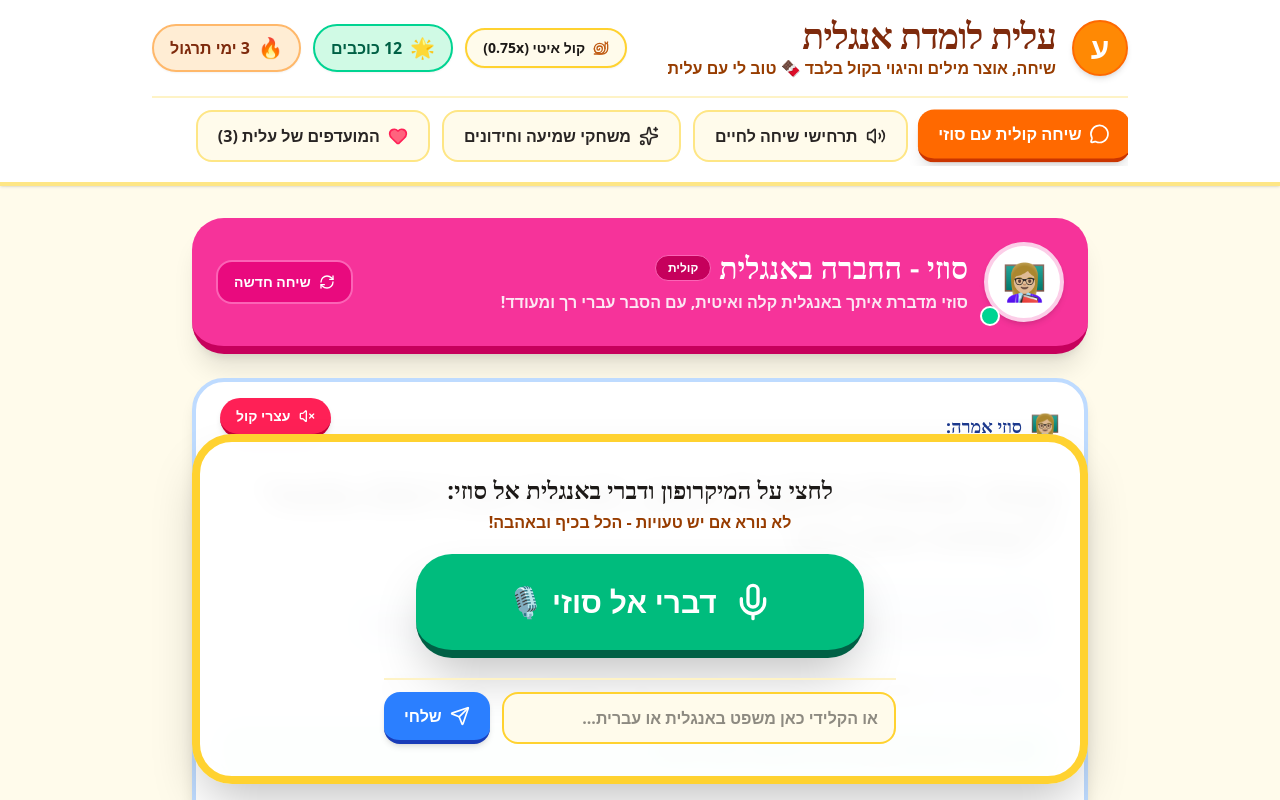
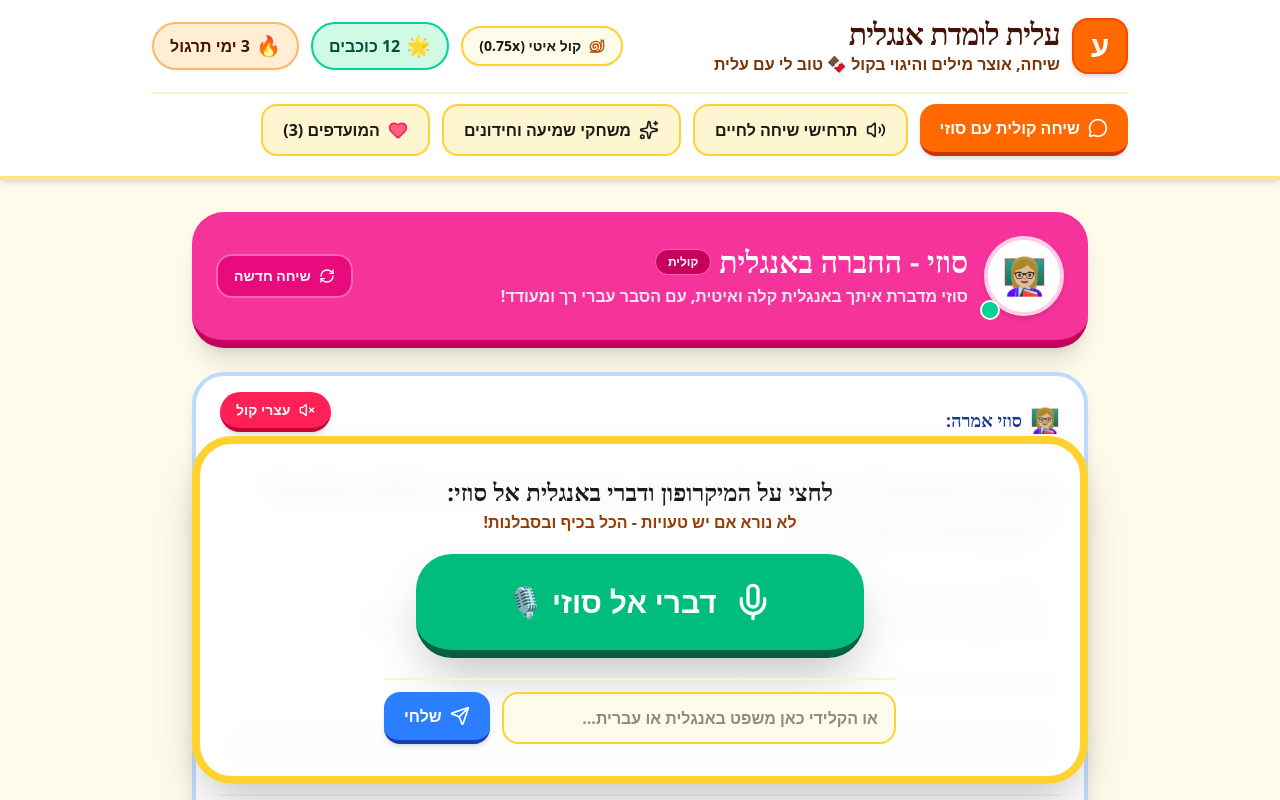
Before and after one commit to ruth257/EliteAnglit, a React (Vite) app: page / in a window 1280 px wide. Shown: the top 800 px of the page. Built offline with nearby package versions, Linux system fonts and the light colour scheme.

Commit message:
refactor: improve mobile experience and offline stability
- Add PWA meta tags and viewport optimizations for mobile
- Implement client-side-only AI response engine
- Enhance voice synthesis reliability on Android/iOS
- Add GitHub Pages SPA 404 handler for routing support

```diff
--- /dev/null
+++ b/public/404.html
@@ -0,0 +1,22 @@
+<!DOCTYPE html>
+<html>
+  <head>
+    <meta charset="utf-8" />
+    <title>עלית לומדת אנגלית 🍫 טוב לי עם עלית</title>
+    <script>
+      // Single Page Apps for GitHub Pages
+      // Redirect 404 back to root index.html with relative path
+      var segmentCount = 0;
+      var l = window.location;
+      l.replace(
+        l.protocol + '//' + l.hostname + (l.port ? ':' + l.port : '') +
+        l.pathname.split('/').slice(0, 1 + segmentCount).join('/') + '/?p=' +
+        l.pathname.slice(1).split('/').slice(segmentCount).join('/').replace(/&/g, '~and~') +
+        (l.search ? '&q=' + l.search.slice(1).replace(/&/g, '~and~') : '') +
+        l.hash
+      );
+    </script>
+  </head>
+  <body>
+  </body>
+</html>
--- a/src/components/Header.tsx
+++ b/src/components/Header.tsx
@@ -16,31 +16,52 @@ export const Header: React.FC<HeaderProps> = ({
   toggleSpeed,
 }) => {
   return (
-    <header className="bg-white border-b-4 border-amber-200 sticky top-0 z-30 shadow-sm backdrop-blur-md">
-      <div className="max-w-5xl mx-auto px-4 py-4 sm:px-6">
+    <header className="bg-white border-b-4 border-amber-200 relative z-20 shadow-md">
+      <div className="max-w-5xl mx-auto px-3 py-3 sm:px-6 sm:py-4">
         {/* Top Branding & Stats Bar */}
-        <div className="flex flex-col sm:flex-row items-center justify-between gap-4 pb-4 border-b-2 border-amber-100">
-          <div className="flex items-center gap-4 text-right">
-            <div className="w-14 h-14 bg-orange-400 rounded-full flex items-center justify-center text-white text-3xl shadow-md border-2 border-orange-500 font-bold shrink-0">
+        <div className="flex flex-col sm:flex-row items-center justify-between gap-3 sm:gap-4 pb-3 sm:pb-4 border-b-2 border-amber-100">
+          <div className="flex items-center gap-3 text-right w-full sm:w-auto justify-between sm:justify-start">
+            <div className="flex items-center gap-3">
+              <div className="w-12 h-12 sm:w-14 sm:h-14 bg-orange-500 rounded-2xl flex items-center justify-center text-white text-2xl sm:text-3xl shadow-md border-2 border-orange-600 font-black shrink-0">
                 ע
               </div>
               <div>
-              <h1 className="text-2xl sm:text-4xl font-extrabold text-orange-900 tracking-tight font-serif">
+                <h1 className="text-xl sm:text-3xl font-black text-orange-950 tracking-tight font-serif">
                   עלית לומדת אנגלית
                 </h1>
-              <p className="text-sm sm:text-base text-amber-800 font-bold">
-                שיחה, אוצר מילים והיגוי בקול בלבד 🍫 טוב לי עם עלית
+                <p className="text-xs sm:text-base text-amber-900 font-bold">
+                  שיחה, אוצר מילים והיגוי בקול 🍫 טוב לי עם עלית
                 </p>
               </div>
             </div>
 
-          {/* Stats & Quick Audio Controls */}
-          <div className="flex items-center gap-2 sm:gap-3 flex-wrap justify-center">
-            {/* Audio Speed Toggle Button */}
+            {/* Quick Speed toggle on mobile */}
             <button
               onClick={toggleSpeed}
               title="לחצי לשינוי מהירות הדיבור"
-              className="flex items-center gap-2 px-4 py-2 rounded-full bg-amber-50 border-2 border-amber-300 text-stone-900 font-bold text-sm shadow-xs hover:bg-amber-100 active:scale-95 transition-all cursor-pointer"
+              className="sm:hidden flex items-center gap-1.5 px-3 py-1.5 rounded-xl bg-amber-100 border border-amber-300 text-stone-900 font-black text-xs active:scale-95 transition-all cursor-pointer shrink-0"
+            >
+              {stats.speechSpeed < 1.0 ? (
+                <>
+                  <Snail className="w-4 h-4 text-amber-800" />
+                  <span>0.75x</span>
+                </>
+              ) : (
+                <>
+                  <Zap className="w-4 h-4 text-emerald-600" />
+                  <span>1.0x</span>
+                </>
+              )}
+            </button>
+          </div>
+
+          {/* Stats & Desktop Quick Audio Controls */}
+          <div className="flex items-center gap-2 sm:gap-3 w-full sm:w-auto justify-center sm:justify-end">
+            {/* Audio Speed Toggle Button (Tablet/Desktop) */}
+            <button
+              onClick={toggleSpeed}
+              title="לחצי לשינוי מהירות הדיבור"
+              className="hidden sm:flex items-center gap-2 px-4 py-2 rounded-full bg-amber-50 border-2 border-amber-300 text-stone-900 font-bold text-sm shadow-xs hover:bg-amber-100 active:scale-95 transition-all cursor-pointer"
             >
               {stats.speechSpeed < 1.0 ? (
                 <>
@@ -56,67 +77,67 @@ export const Header: React.FC<HeaderProps> = ({
             </button>
 
             {/* Stars Count Badge */}
-            <div className="flex items-center gap-2 px-4 py-2 rounded-full bg-emerald-100 border-2 border-emerald-400 text-emerald-800 font-black text-sm sm:text-base shadow-xs">
-              <span className="text-xl">🌟</span>
+            <div className="flex items-center gap-1.5 px-3 py-1.5 sm:px-4 sm:py-2 rounded-full bg-emerald-100 border-2 border-emerald-400 text-emerald-900 font-black text-xs sm:text-base shadow-xs">
+              <span className="text-base sm:text-xl">🌟</span>
               <span>{stats.stars} כוכבים</span>
             </div>
 
             {/* Streak Counter */}
-            <div className="flex items-center gap-2 px-4 py-2 rounded-full bg-orange-100 border-2 border-orange-300 text-orange-900 font-black text-sm sm:text-base shadow-xs">
-              <span className="text-xl">🔥</span>
+            <div className="flex items-center gap-1.5 px-3 py-1.5 sm:px-4 sm:py-2 rounded-full bg-orange-100 border-2 border-orange-300 text-orange-950 font-black text-xs sm:text-base shadow-xs">
+              <span className="text-base sm:text-xl">🔥</span>
               <span>{stats.streakDays} ימי תרגול</span>
             </div>
           </div>
         </div>
 
         {/* Big Touch Navigation Tabs */}
-        <nav className="flex items-center justify-around sm:justify-start gap-3 pt-3 overflow-x-auto pb-1 scrollbar-none">
+        <nav className="flex items-center justify-start gap-2 sm:gap-3 pt-2.5 overflow-x-auto pb-1 no-scrollbar touch-pan-x">
           <button
             onClick={() => setActiveTab('tutor')}
-            className={`flex items-center gap-2 px-5 py-3 rounded-2xl font-black text-base transition-all cursor-pointer whitespace-nowrap min-h-[52px] ${
+            className={`flex items-center gap-2 px-4 sm:px-5 py-2.5 sm:py-3 rounded-2xl font-black text-sm sm:text-base transition-all cursor-pointer whitespace-nowrap min-h-[48px] sm:min-h-[52px] ${
               activeTab === 'tutor'
-                ? 'bg-orange-500 text-white shadow-lg border-b-4 border-orange-700 scale-102'
-                : 'bg-amber-50 text-stone-800 hover:bg-amber-100 border-2 border-amber-200'
+                ? 'bg-orange-500 text-white shadow-md border-b-4 border-orange-700'
+                : 'bg-amber-100/80 text-stone-900 hover:bg-amber-200 border-2 border-amber-300'
             }`}
           >
-            <MessageCircle className="w-5 h-5" />
+            <MessageCircle className="w-5 h-5 shrink-0" />
             <span>שיחה קולית עם סוזי</span>
           </button>
 
           <button
             onClick={() => setActiveTab('scenarios')}
-            className={`flex items-center gap-2 px-5 py-3 rounded-2xl font-black text-base transition-all cursor-pointer whitespace-nowrap min-h-[52px] ${
+            className={`flex items-center gap-2 px-4 sm:px-5 py-2.5 sm:py-3 rounded-2xl font-black text-sm sm:text-base transition-all cursor-pointer whitespace-nowrap min-h-[48px] sm:min-h-[52px] ${
               activeTab === 'scenarios'
-                ? 'bg-orange-500 text-white shadow-lg border-b-4 border-orange-700 scale-102'
-                : 'bg-amber-50 text-stone-800 hover:bg-amber-100 border-2 border-amber-200'
+                ? 'bg-orange-500 text-white shadow-md border-b-4 border-orange-700'
+                : 'bg-amber-100/80 text-stone-900 hover:bg-amber-200 border-2 border-amber-300'
             }`}
           >
-            <Volume2 className="w-5 h-5" />
+            <Volume2 className="w-5 h-5 shrink-0" />
             <span>תרחישי שיחה לחיים</span>
           </button>
 
           <button
             onClick={() => setActiveTab('games')}
-            className={`flex items-center gap-2 px-5 py-3 rounded-2xl font-black text-base transition-all cursor-pointer whitespace-nowrap min-h-[52px] ${
+            className={`flex items-center gap-2 px-4 sm:px-5 py-2.5 sm:py-3 rounded-2xl font-black text-sm sm:text-base transition-all cursor-pointer whitespace-nowrap min-h-[48px] sm:min-h-[52px] ${
               activeTab === 'games'
-                ? 'bg-orange-500 text-white shadow-lg border-b-4 border-orange-700 scale-102'
-                : 'bg-amber-50 text-stone-800 hover:bg-amber-100 border-2 border-amber-200'
+                ? 'bg-orange-500 text-white shadow-md border-b-4 border-orange-700'
+                : 'bg-amber-100/80 text-stone-900 hover:bg-amber-200 border-2 border-amber-300'
             }`}
           >
-            <Sparkles className="w-5 h-5" />
+            <Sparkles className="w-5 h-5 shrink-0" />
             <span>משחקי שמיעה וחידונים</span>
           </button>
 
           <button
             onClick={() => setActiveTab('favorites')}
-            className={`flex items-center gap-2 px-5 py-3 rounded-2xl font-black text-base transition-all cursor-pointer whitespace-nowrap min-h-[52px] ${
+            className={`flex items-center gap-2 px-4 sm:px-5 py-2.5 sm:py-3 rounded-2xl font-black text-sm sm:text-base transition-all cursor-pointer whitespace-nowrap min-h-[48px] sm:min-h-[52px] ${
               activeTab === 'favorites'
-                ? 'bg-orange-500 text-white shadow-lg border-b-4 border-orange-700 scale-102'
-                : 'bg-amber-50 text-stone-800 hover:bg-amber-100 border-2 border-amber-200'
+                ? 'bg-orange-500 text-white shadow-md border-b-4 border-orange-700'
+                : 'bg-amber-100/80 text-stone-900 hover:bg-amber-200 border-2 border-amber-300'
             }`}
           >
-            <Heart className="w-5 h-5 fill-rose-400 text-rose-500" />
-            <span>המועדפים של עלית ({stats.favoriteIds.length})</span>
+            <Heart className="w-5 h-5 fill-rose-400 text-rose-500 shrink-0" />
+            <span>המועדפים ({stats.favoriteIds.length})</span>
           </button>
         </nav>
       </div>
--- a/src/components/VoiceCompanion.tsx
+++ b/src/components/VoiceCompanion.tsx
@@ -92,28 +92,8 @@ export const VoiceCompanion: React.FC<VoiceCompanionProps> = ({ stats, addStars
     setMessages((prev) => [...prev, userMsg]);
     setIsLoading(true);
 
-    let aiResponseData;
-
-    try {
-      const res = await fetch('/api/chat', {
-        method: 'POST',
-        headers: { 'Content-Type': 'application/json' },
-        body: JSON.stringify({
-          userSpeech: userInput,
-          contextTopic: 'friendly conversation for 80yo Elit'
-        })
-      });
-
-      if (res.ok) {
-        aiResponseData = await res.json();
-      } else {
-        // Fallback to local cached response dictionary
-        aiResponseData = getCachedAIResponse(userInput);
-      }
-    } catch (err) {
-      console.warn('API route unavailable, using local cached engine:', err);
-      aiResponseData = getCachedAIResponse(userInput);
-    }
+    // Use client-side pre-cached AI response generator (no server required)
+    const aiResponseData = getCachedAIResponse(userInput);
 
     const aiMsg: ChatMessage = {
       id: `ai-${Date.now()}`,
@@ -331,13 +311,13 @@ export const VoiceCompanion: React.FC<VoiceCompanionProps> = ({ stats, addStars
       </div>
 
       {/* Main Microphone Interaction Dock (Extra Big for Seniors!) */}
-      <div className="sticky bottom-4 bg-white/95 backdrop-blur-md p-6 sm:p-8 rounded-[40px] border-8 border-amber-300 shadow-2xl flex flex-col items-center gap-5">
+      <div className="sticky bottom-2 sm:bottom-4 bg-white/95 backdrop-blur-md p-4 sm:p-8 rounded-[28px] sm:rounded-[40px] border-4 sm:border-8 border-amber-300 shadow-2xl flex flex-col items-center gap-3 sm:gap-5 my-2 sm:my-4 z-20">
         <div className="text-center">
-          <p className="text-stone-900 font-black text-xl sm:text-2xl font-serif">
+          <p className="text-stone-900 font-black text-lg sm:text-2xl font-serif">
             לחצי על המיקרופון ודברי באנגלית אל סוזי:
           </p>
-          <p className="text-amber-800 font-bold text-base mt-1">
-            לא נורא אם יש טעויות - הכל בכיף ובאהבה!
+          <p className="text-amber-800 font-bold text-xs sm:text-base mt-0.5">
+            לא נורא אם יש טעויות - הכל בכיף ובסבלנות!
           </p>
         </div>
 
--- a/src/utils/speech.ts
+++ b/src/utils/speech.ts
@@ -1,4 +1,11 @@
 // Speech Synthesis (Text to Speech) and Speech Recognition helpers
+
+// Pre-load voices for Android Chrome
+if (typeof window !== 'undefined' && 'speechSynthesis' in window) {
+  window.speechSynthesis.onvoiceschanged = () => {
+    window.speechSynthesis.getVoices();
+  };
+}
 
 export function speakText(
   text: string,
@@ -20,24 +27,39 @@ export function speakText(
   utterance.rate = Math.max(0.6, Math.min(rate, 1.2)); // safe range for senior listening
   utterance.pitch = 1.0;
 
-  // Try to find a warm, natural voice if available
+  // Try to find a warm, natural voice if available (Android / iOS / Chrome)
+  const getAndSetVoice = () => {
     const voices = window.speechSynthesis.getVoices();
     if (voices.length > 0) {
-    const targetVoice = voices.find(
-      (v) => v.lang.startsWith(lang.split('-')[0]) && (v.name.includes('Natural') || v.name.includes('Google') || v.name.includes('Samantha') || v.name.includes('Karen') || v.name.includes('Siri'))
+      const targetVoice =
+        voices.find(
+          (v) =>
+            v.lang.startsWith(lang.split('-')[0]) &&
+            (v.name.includes('Natural') ||
+              v.name.includes('Google') ||
+              v.name.includes('Samantha') ||
+              v.name.includes('Karen') ||
+              v.name.includes('Siri'))
         ) || voices.find((v) => v.lang.startsWith(lang.split('-')[0]));
 
       if (targetVoice) {
         utterance.voice = targetVoice;
       }
     }
+  };
+
+  getAndSetVoice();
 
   if (onEnd) {
     utterance.onend = () => onEnd();
     utterance.onerror = () => onEnd();
   }
 
+  // Small timeout to prevent Android Chrome audio cancel race condition
+  setTimeout(() => {
     window.speechSynthesis.speak(utterance);
+  }, 30);
+
   return true;
 }
 
@@ -47,7 +69,7 @@ export function stopSpeaking() {
   }
 }
 
-// Browser Speech Recognition Wrapper
+// Browser Speech Recognition Wrapper (Supports Android WebKit Speech Recognition)
 export interface SpeechRecognitionResultHandler {
   onResult: (transcript: string) => void;
   onError: (errorMsg: string) => void;
@@ -60,7 +82,10 @@ export class VoiceRecognizer {
   constructor(lang: 'en-US' | 'he-IL' = 'en-US') {
     if (typeof window !== 'undefined') {
       const SpeechRecognition =
-        (window as any).SpeechRecognition || (window as any).webkitSpeechRecognition;
+        (window as any).SpeechRecognition ||
+        (window as any).webkitSpeechRecognition ||
+        (window as any).mozSpeechRecognition ||
+        (window as any).msSpeechRecognition;
 
       if (SpeechRecognition) {
         this.recognition = new SpeechRecognition();
@@ -84,14 +109,16 @@ export class VoiceRecognizer {
 
     try {
       this.recognition.onresult = (event: any) => {
+        if (event.results && event.results[0] && event.results[0][0]) {
           const transcript = event.results[0][0].transcript;
           handlers.onResult(transcript);
+        }
       };
 
       this.recognition.onerror = (event: any) => {
         let msg = 'לא הצלחנו לשמוע בבירור, נסי שוב עלית!';
         if (event.error === 'no-speech') msg = 'לא נשמע דיבור, לחצי שוב על המיקרופון.';
-        if (event.error === 'not-allowed') msg = 'נדרש אישור גישה למיקרופון בדפדפן.';
+        if (event.error === 'not-allowed') msg = 'נדרש אישור גישה למיקרופון בדפדפן הנייד.';
         handlers.onError(msg);
       };
 
```
Also changed, not shown: index.html (+9 -4 lines), 1 other file (tests, documents, lock files or other folders). Lines whose indentation alone changed are shown as unchanged.
